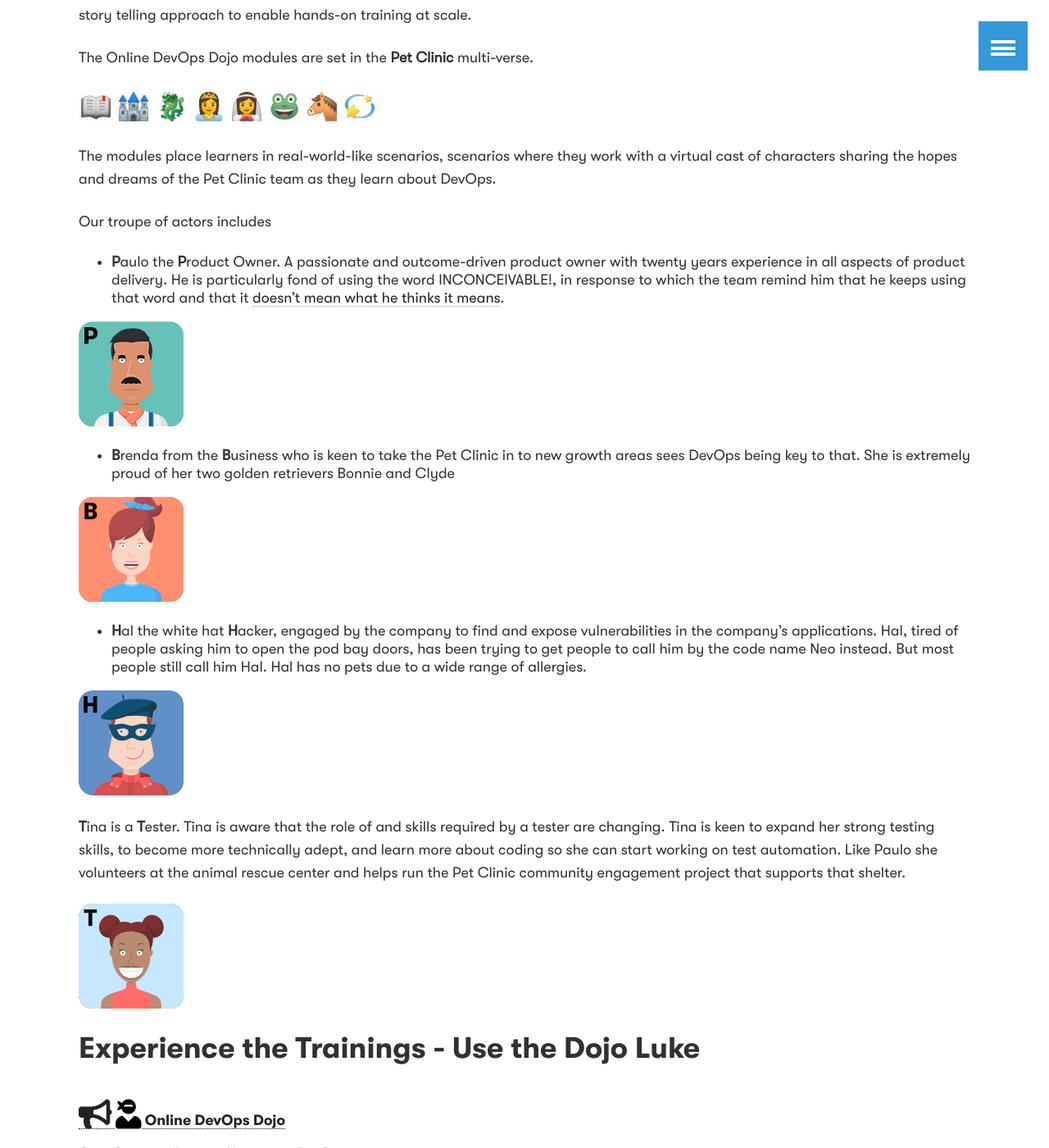
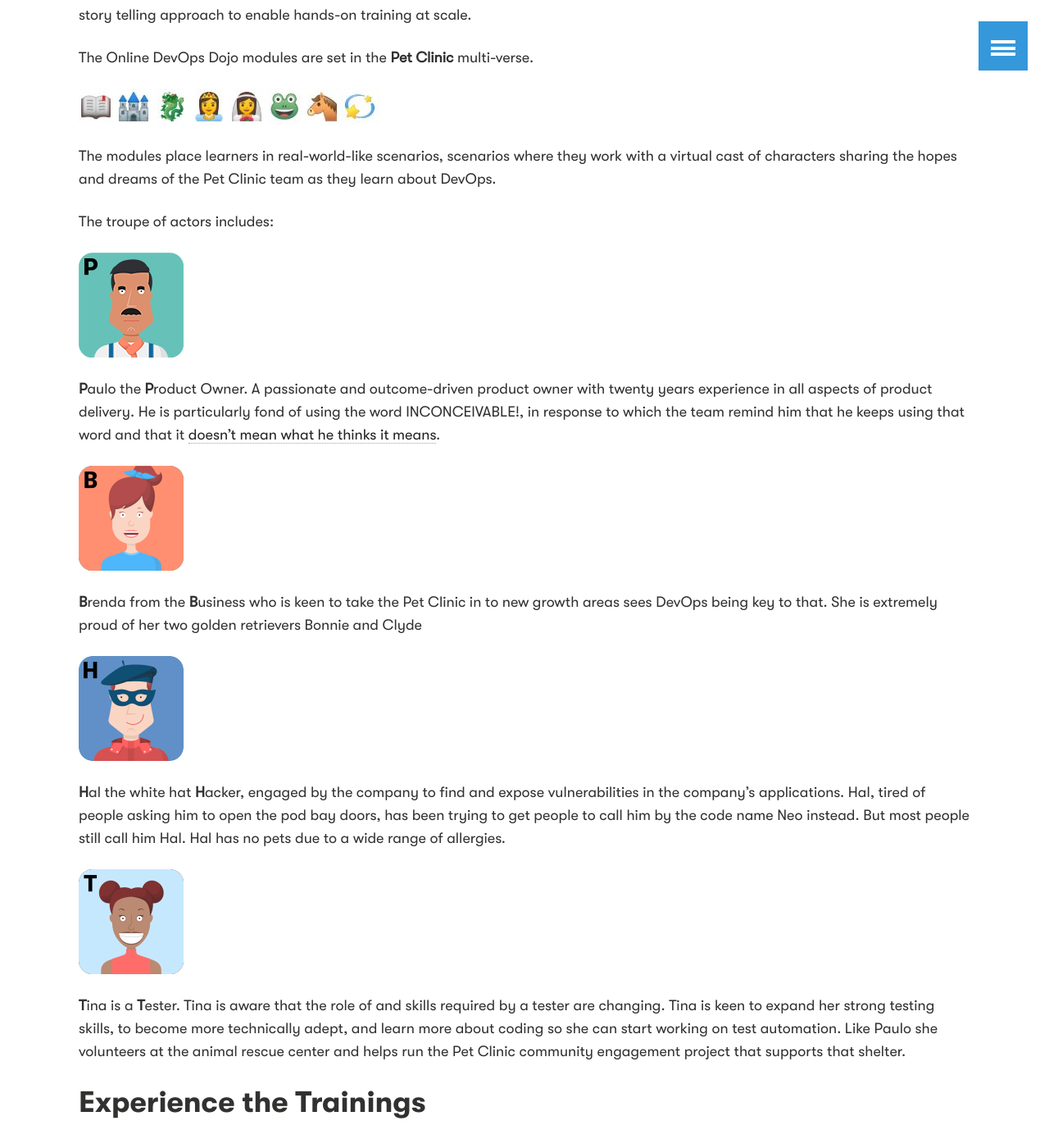
Before and after one commit to dxc-technology/about-devops-dojo, a Jekyll site: the page built from index.md, in a window 1280 px wide and 1400 px high, scrolled down 768 px. Shown: the whole window at 82% size. Built offline with Jekyll 4.4.1, drawn with Linux system fonts in a browser that asks for light colours; our own code applies the rules of GitHub Pages for plain Markdown files.

Commit message:
Fix actor images

```diff
--- a/index.md
+++ b/index.md
@@ -22,26 +22,28 @@ The Online DevOps Dojo modules are set in the **Pet Clinic** multi-verse.
 
 The modules place learners in real-world-like scenarios, scenarios where they work with a virtual cast of characters sharing the hopes and dreams of the Pet Clinic team as they learn about DevOps.
 
-Our troupe of actors includes
+The troupe of actors includes:
 
-- **P**aulo the **P**roduct Owner. A passionate and outcome-driven product owner with twenty years experience in all aspects of product delivery. He is particularly fond of using the word INCONCEIVABLE!, in response to which the team remind him that he keeps using that word and that it [doesn't mean what he thinks it means](https://www.youtube.com/watch?v=D58LpHBnvsI).
+![](images/paulo.png)
 
-![](images/Paulo.png)
+**P**aulo the **P**roduct Owner. A passionate and outcome-driven product owner with twenty years experience in all aspects of product delivery. He is particularly fond of using the word INCONCEIVABLE!, in response to which the team remind him that he keeps using that word and that it [doesn't mean what he thinks it means](https://www.youtube.com/watch?v=D58LpHBnvsI).
 
-- **B**renda from the **B**usiness who is keen to take the Pet Clinic in to new growth areas sees DevOps being key to that. She is extremely proud of her two golden retrievers Bonnie and Clyde
+![](images/brenda.png)
 
-![](images/Brenda.png)
+**B**renda from the **B**usiness who is keen to take the Pet Clinic in to new growth areas sees DevOps being key to that. She is extremely proud of her two golden retrievers Bonnie and Clyde
 
-- **H**al the white hat **H**acker, engaged by the company to find and expose vulnerabilities in the company's applications. Hal, tired of people asking him to open the pod bay doors, has been trying to get people to call him by the code name Neo instead. But most people still call him Hal. Hal has no pets due to a wide range of allergies.
+![](images/hal.png)
 
-![](images/Hal.png)
+**H**al the white hat **H**acker, engaged by the company to find and expose vulnerabilities in the company's applications. Hal, tired of people asking him to open the pod bay doors, has been trying to get people to call him by the code name Neo instead. But most people still call him Hal. Hal has no pets due to a wide range of allergies.
+
+![](images/tina.png)
 
 **T**ina is a **T**ester. Tina is aware that the role of and skills required by a tester are changing.
 Tina is keen to expand her strong testing skills, to become more technically adept, and learn more about coding so she can start working on test automation. Like Paulo she volunteers at the animal rescue center and helps run the Pet Clinic community engagement project that supports that shelter.
 
-![](images/Tina.png)
+# Experience the Trainings
 
-# Experience the Trainings - Use the Dojo Luke
+Use the Dojo, Luke!
 
 <div class="tiles">
   <div class="tile">
```
